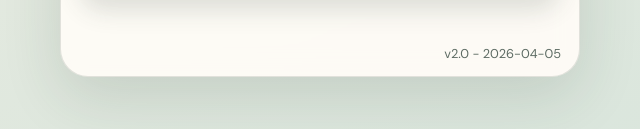
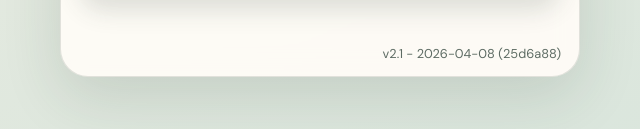
Before and after one commit to MM07013/repocomment, a plain HTML site: page index.html in a window 1280 px wide. Shown: the part 668-797 px from the top of the page, 320-960 px from the left. Drawn offline with Linux system fonts and the light colour scheme.

Commit message:
Update version label and tighten spam filters

```diff
--- a/index.html
+++ b/index.html
@@ -84,7 +84,7 @@
       </form>
 
       <p id="form-status" class="status" aria-live="polite"></p>
-      <p id="app-version" class="version">v2.0 - 2026-04-05</p>
+      <p id="app-version" class="version">v2.1 - 2026-04-08 (25d6a88)</p>
     </section>
   </main>
 
--- a/script.js
+++ b/script.js
@@ -1,5 +1,5 @@
 const SCRIPT_URL = "https://script.google.com/macros/s/AKfycbzhQA4vGm-GUmG5up12ruF58krwrdyEA1jgQ2_R6-25YQB5Hk-BX24IvtsmtLXSSNkK/exec";
-const APP_VERSION = "v2.0 - 2026-04-05";
+const APP_VERSION = "v2.1 - 2026-04-08 (25d6a88)";
 const MAX_COMMENT_LENGTH = 200;
 
 const form = document.getElementById("entry-form");
```
Also changed, not shown: 1 other file.
